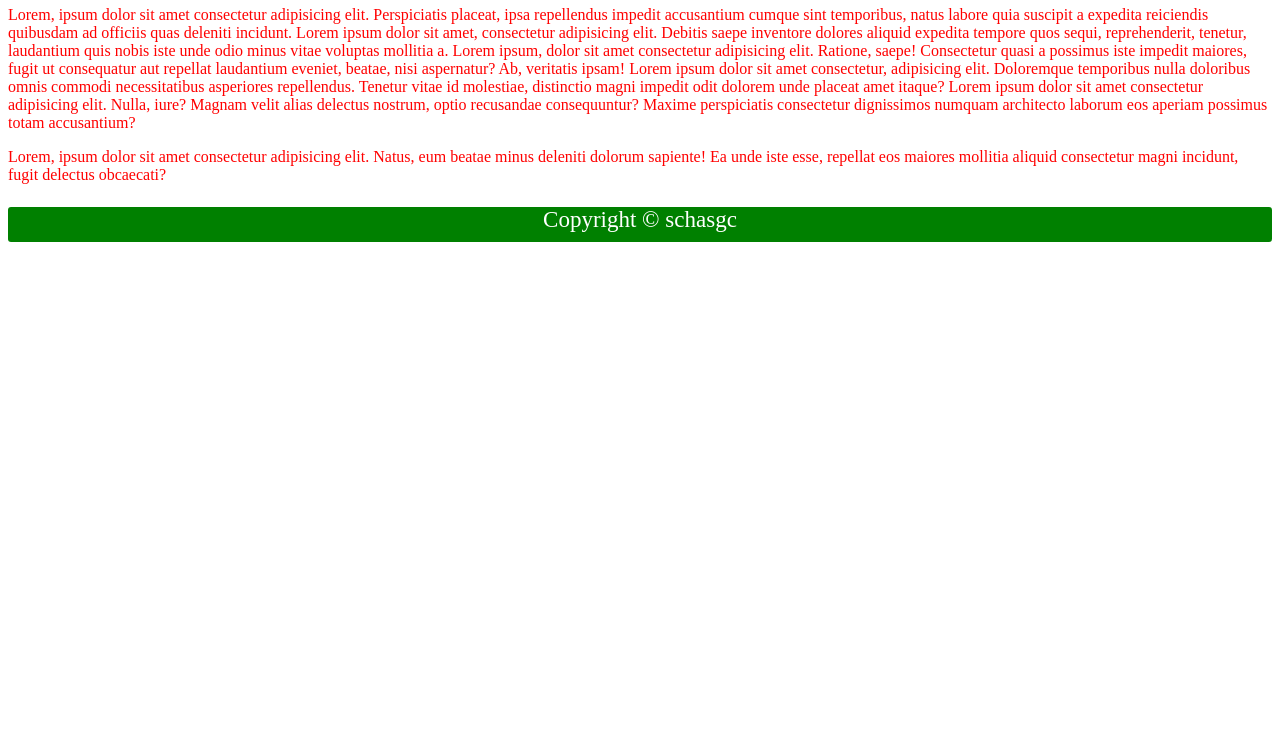
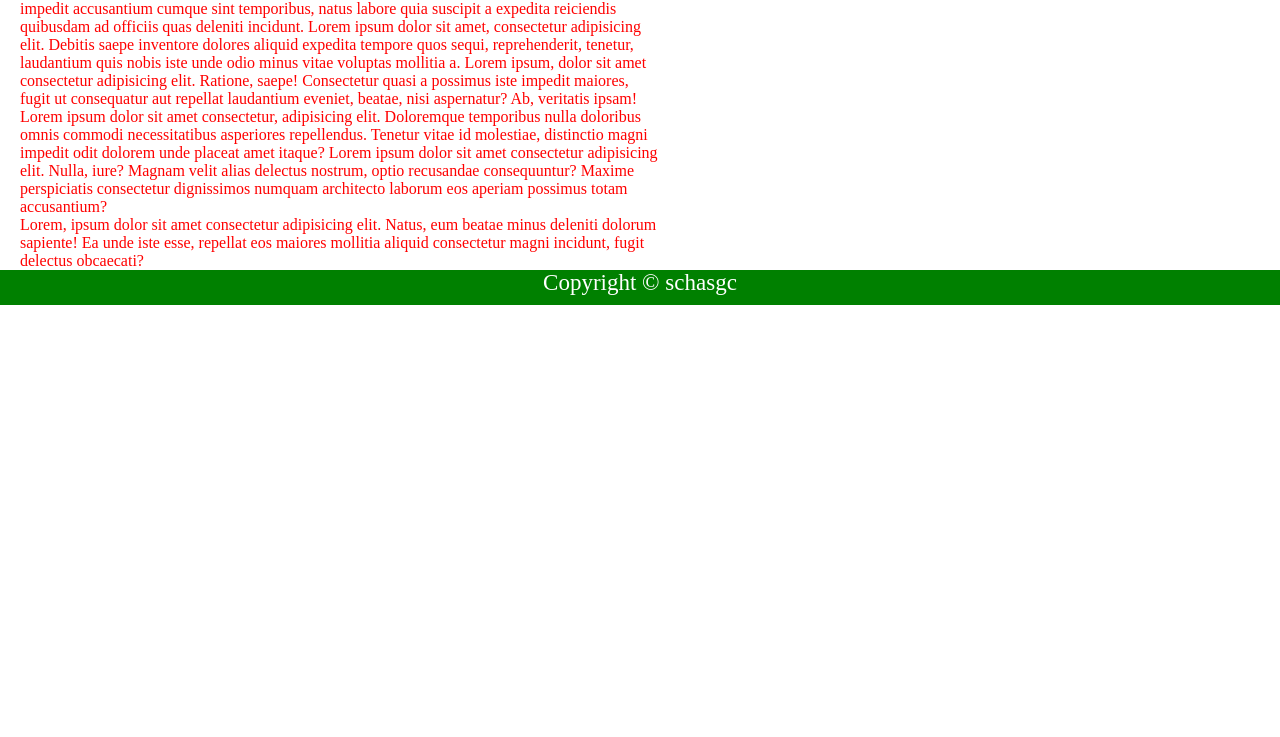
Before and after one commit to kunwaratit/WT_NCIT, a plain HTML site: page Projects/portfolio.html in a window 1280 px wide. Shown: the part 63-800 px from the top of the page. Drawn offline with Linux system fonts and the light colour scheme.

Commit message:
portfolio

```diff
--- a/Projects/portfolio.html
+++ b/Projects/portfolio.html
@@ -19,7 +19,7 @@
             <a href="">Contact Me</a>
 
         </nav>
-        <div class="manjit">
+        <div class="content">
             <p>Lorem, ipsum dolor sit amet consectetur adipisicing elit. Perspiciatis placeat, ipsa repellendus impedit
                 accusantium cumque sint temporibus, natus labore quia suscipit a expedita reiciendis quibusdam ad
                 officiis quas deleniti incidunt. Lorem ipsum dolor sit amet, consectetur adipisicing elit. Debitis saepe
@@ -43,51 +43,43 @@
         </div>
     </div>
     <style>
-        .manjit{
+        * {
+            padding: 0px;
+            margin: 0px;
+        }
+        .content p{
             color: red;
+            padding-left: 20px;
+            width: 50%;
         }
-        .manjit:hover{
+        .content:hover {
             color: hotpink;
             background-color: rgb(255, 255, 255);
         }
         .nav {
             padding: 5px 5px;
         }
-
-        .nav,
-        .footer {
-            background-color:green;
+        .nav,.footer {
+            background-color: green;
             top: 0;
             height: 35px;
             font-size: 25px;
+            position: sticky;
+        }
+        .footer {
 
-            position: sticky;
-            border-radius: 3px;
-
-        }
-
-        .footer {
-            position: sticky;
-            bottom: 3px;
             text-align: center;
             color: white;
             font-size: 23px;
         }
-
-
-
         .nav a:hover {
             background-color: rgb(255, 255, 255);
             color: green;
             padding: 5px 10px;
             font-size: 30px;
-            border-radius: 5px;
-
         }
-
         .nav a {
             color: white;
-            margin: ;
             text-decoration: none;
 
         }
```
